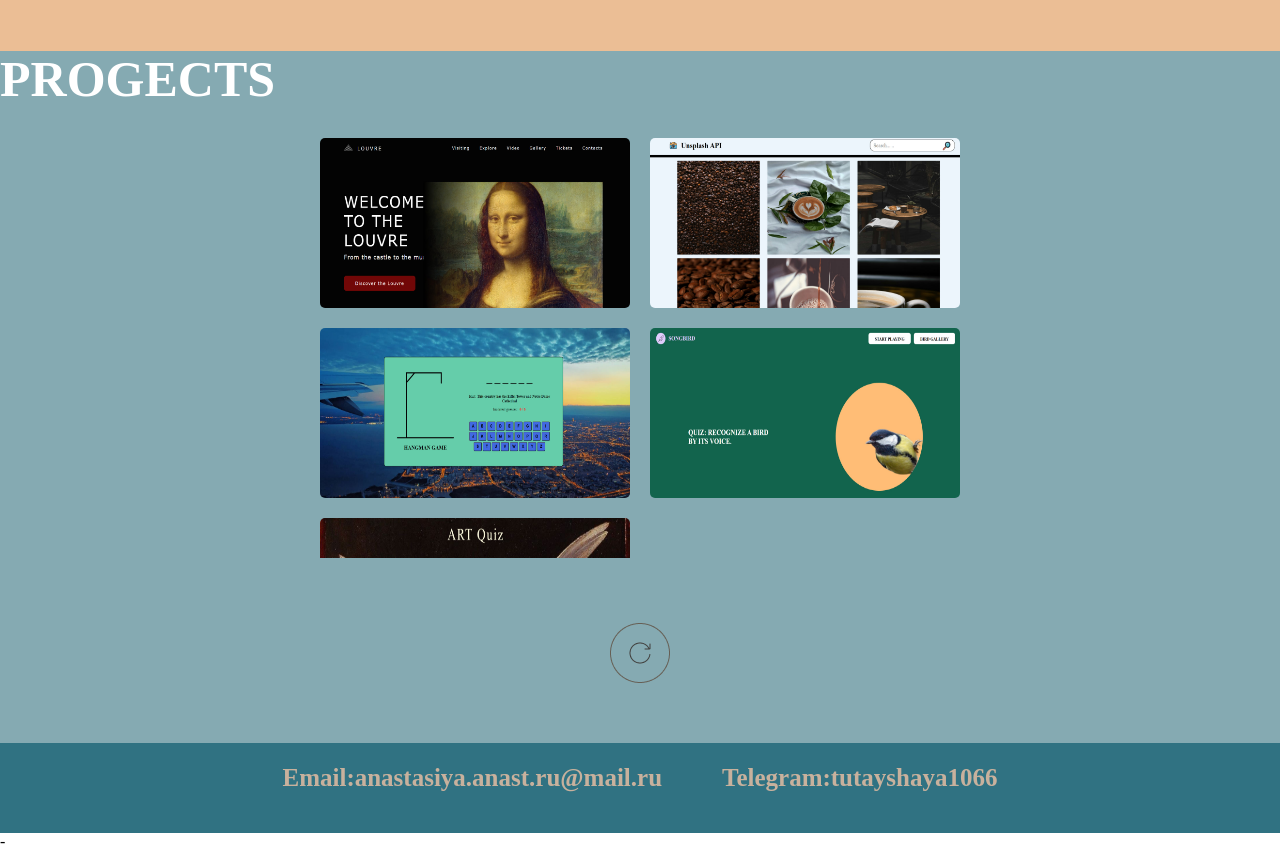
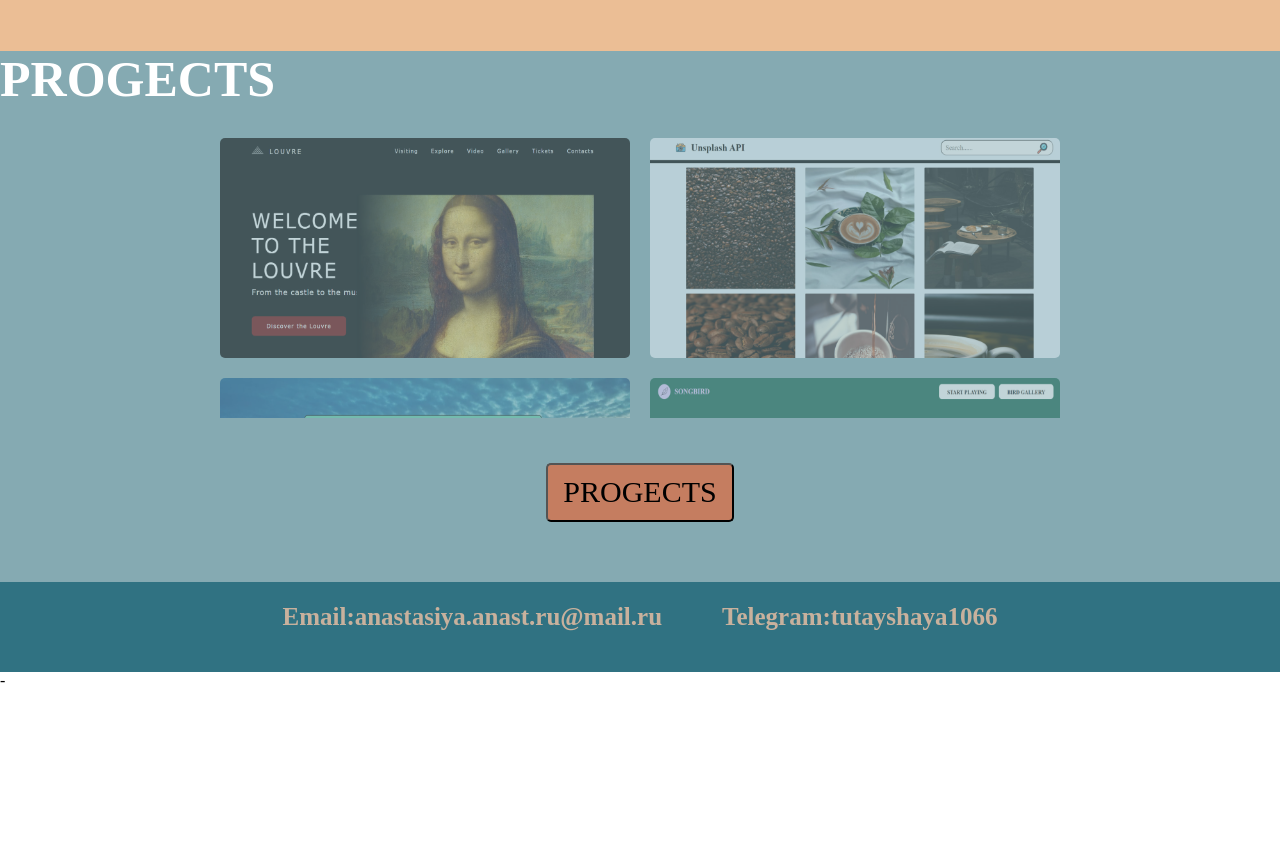
Before and after one commit to anastasia19141918/CV, a website: page MyCv/index.html in a window 1280 px wide. Shown: the part 1600-2451 px from the top of the page. After the commit the page ends 2290 px from the top, so only its background shows below. Drawn offline with Linux system fonts and the light colour scheme.

Commit message:
fix: progects gallery and btn

```diff
--- a/MyCv/index.html
+++ b/MyCv/index.html
@@ -110,7 +110,7 @@
       </div>
     </section>
     <section class="btn">
-      <div class="btn__progect" id="btn__progect"></div>
+      <button class="btn__progect" id="btn__progect">PROGECTS</button>
     </section>
   </main>
   <footer class="footer section">
--- a/MyCv/sass/pages/_btn.scss
+++ b/MyCv/sass/pages/_btn.scss
@@ -1,5 +1,7 @@
 .btn {
-  padding: 30px 0px 60px 0px;
+  display: flex;
+  justify-content: center;
+  padding: 10px 0px 60px 0px;
   background-color: $color-header-line;
   @include mobale-gallery {
     padding: 30px 0px 30px 0px;
@@ -7,12 +9,26 @@
 }
 
 .btn__progect {
-  width: 60px;
-  height: 60px;
-  margin: auto;
-
-  background-image: url('../img/button-progect.png');
-  background-size: 60px 60px;
-  background-repeat: no-repeat;
+  padding: 10px 15px;
   cursor: pointer;
+  font-size: 30px;
+  border-radius: 5px;
+  background-color: $color-about;
+  @include desktop-small {
+    font-size: 25px;
+  };
+  @include tablet-big {
+    font-size: 20px;
+  };
+  @include tablet-small-block {
+    padding: 10px 25px;
+    font-size: 17px;
+  };
+  @include mobale {
+    padding: 10px 35px;
+    font-size: 15px;
+  };
+  @include mobale-gallery-block {
+    font-size: 14px;
+  }
 }
--- a/MyCv/sass/pages/_progects.scss
+++ b/MyCv/sass/pages/_progects.scss
@@ -14,24 +14,24 @@
 }
 
 .projects__container {
-  height: 420px;
+  height: 280px;
   overflow: hidden;
-  transition: .4s all;
+  opacity: 0.5;
+  transition: .3s opacity ease-out;
 }
 
 .projects__container__active {
   height: 100%;
-  transition: .4s all;
+  opacity: 1;
+  transition: .3s opacity ease-out;
 }
 
 .projects__slaiders {
-  margin-bottom: 30px;
   display: grid;
   justify-content: center;
-  grid-template-columns: repeat(3, 0.2fr);
+  grid-template-columns: repeat(2, 0.2fr);
   gap: 20px 20px;
   @include desktop {
-    grid-template-columns: repeat(2, 0.2fr);
     gap: 20px 20px;
   }
 
@@ -40,8 +40,8 @@
   }
 
   @include tablet-big {
-    grid-template-columns: repeat(1, 0.2fr);
-    gap: 70px 20px;
+    grid-template-columns: repeat(1, 0.1fr);
+    gap: 20px 20px;
   }
   @include mobale-gallery-block {
     gap: 20px 20px;
@@ -49,8 +49,8 @@
 }
 
 .projects__slaider {
-  width: 310px;
-  height: 170px;
+  width: 410px;
+  height: 220px;
   @include tablet {
     width: 340px;
   }
```
Also changed, not shown: MyCv/sass/index.css, 1 other file.
